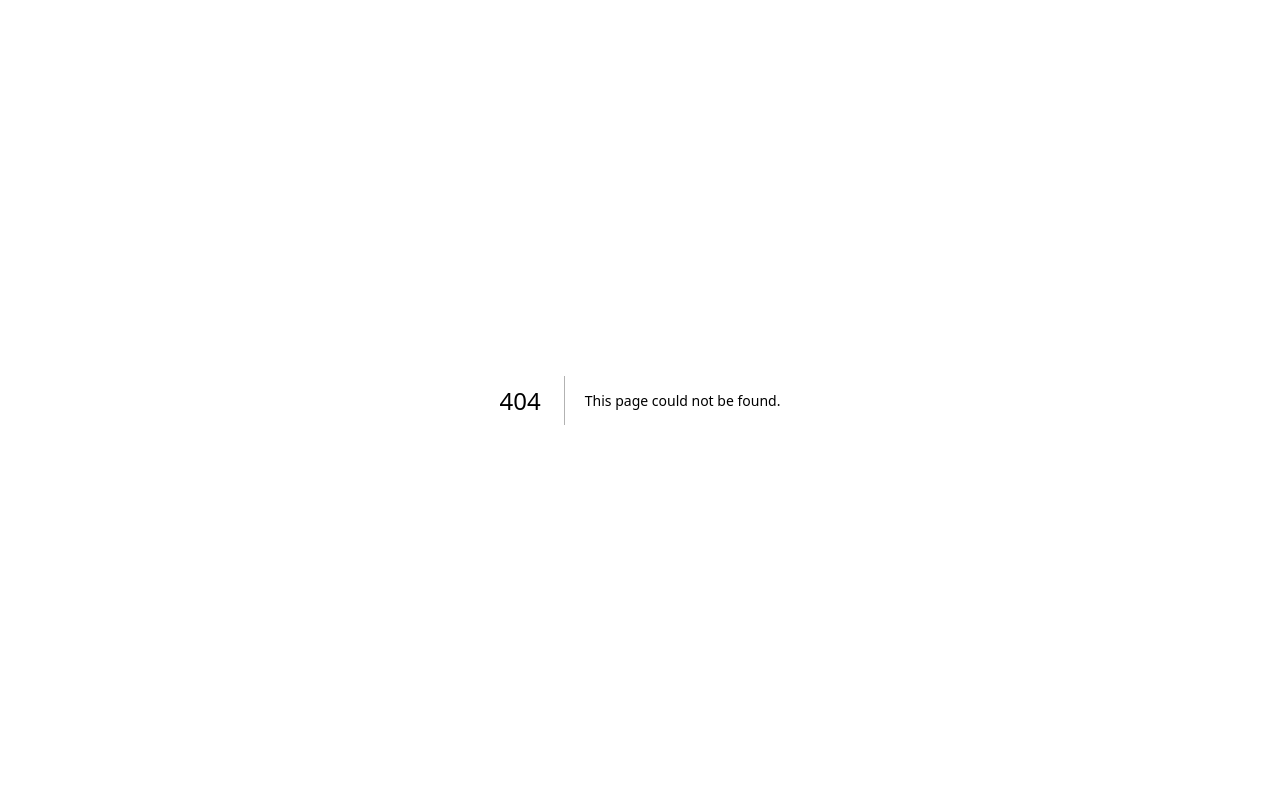
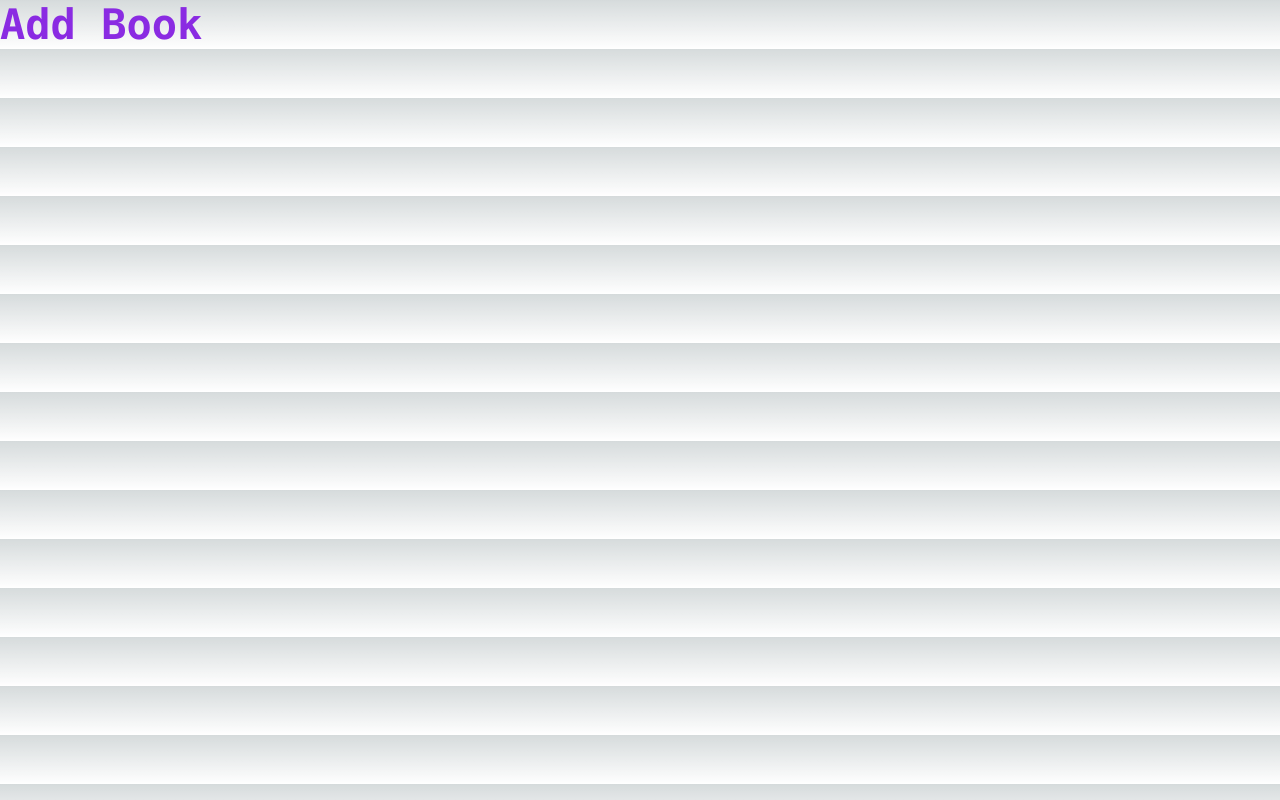
Before and after one commit to xoventechdev/frist-next-app, a Next.js app: page /book/add in a window 1280 px wide. Before the commit this address had no page. Built offline with nearby package versions, Linux system fonts and the light colour scheme.

Commit message:
Route Ongoing

```diff
--- /dev/null
+++ b/src/app/book/add/bookadd.module.css
@@ -0,0 +1,4 @@
+.header {
+  color: blueviolet;
+  font-size: 42px;
+}
--- /dev/null
+++ b/src/app/book/add/page.jsx
@@ -0,0 +1,13 @@
+import React from "react";
+import css from "../../page.module.css";
+import addCss from "./bookadd.module.css";
+
+const page = () => {
+  return (
+    <div className={css.description}>
+      <h2 className={addCss.header}>Add Book</h2>
+    </div>
+  );
+};
+
+export default page;
```
Also changed, not shown: src/app/book/page.jsx (added, +11 -0 lines).
